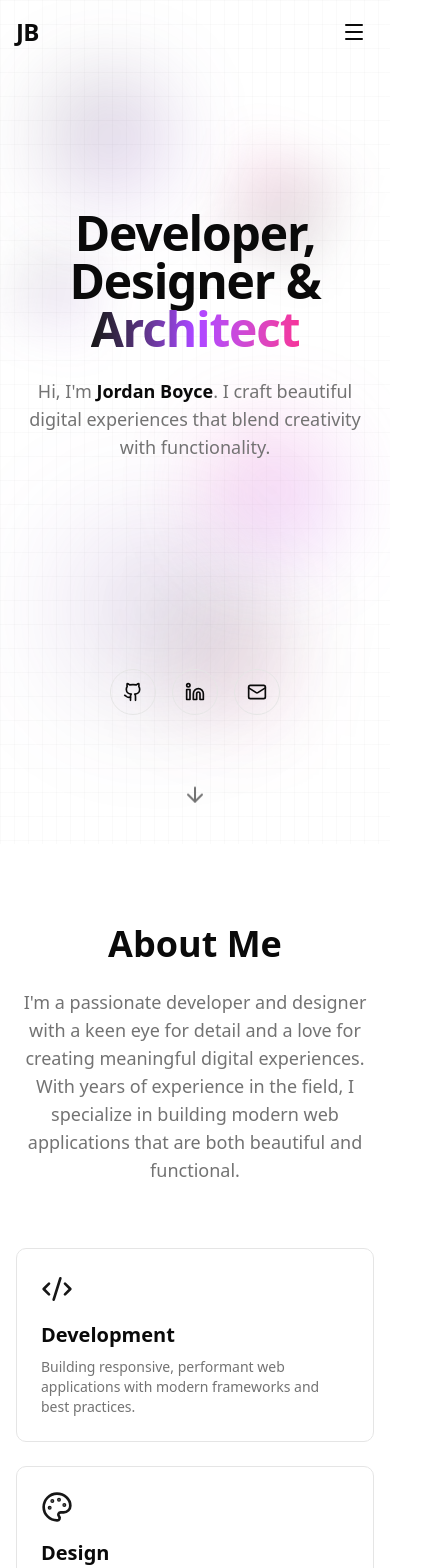
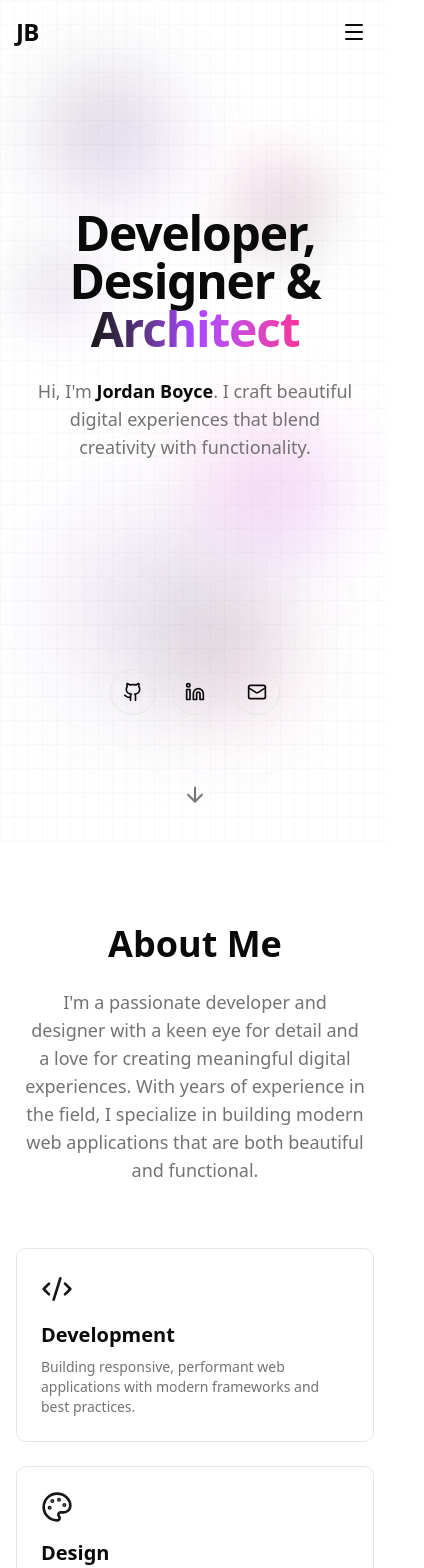
Before and after one commit to cyberlion-dev/cyberlion-portfolio, a Next.js app: page / in a window 390 px wide. Shown: the top 1568 px of the page, 424 px wide, since content can reach past the window. Built offline with nearby package versions, Linux system fonts and the light colour scheme.

Commit message:
fix responsive views

```diff
--- a/app/layout.tsx
+++ b/app/layout.tsx
@@ -26,9 +26,9 @@ export default function RootLayout({
   children: React.ReactNode;
 }>) {
   return (
-    <html lang="en" suppressHydrationWarning>
+    <html lang="en" suppressHydrationWarning className="overflow-x-hidden">
       <body
-        className={`${geistSans.variable} ${geistMono.variable} antialiased`}
+        className={`${geistSans.variable} ${geistMono.variable} antialiased overflow-x-hidden`}
       >
         <ThemeProvider
           attribute="class"
--- a/app/page.tsx
+++ b/app/page.tsx
@@ -10,7 +10,7 @@ export default function Home() {
   return (
     <>
       <Navigation />
-      <main className="min-h-screen">
+      <main className="min-h-screen overflow-x-hidden w-full">
         <Hero />
         <About />
         <Projects />
--- a/components/Navigation.tsx
+++ b/components/Navigation.tsx
@@ -75,13 +75,13 @@ export default function Navigation() {
 
   return (
     <nav
-      className={`fixed top-0 left-0 right-0 z-50 transition-all duration-300 ${
+      className={`fixed top-0 left-0 right-0 z-50 transition-all duration-300 overflow-x-hidden ${
         isScrolled
           ? "bg-background/80 backdrop-blur-md border-b border-border"
           : "bg-transparent"
       }`}
     >
-      <div className="container mx-auto px-4 sm:px-6 lg:px-8">
+      <div className="container mx-auto px-4 sm:px-6 lg:px-8 w-full max-w-full">
         <div className="flex items-center justify-between h-16 md:h-20">
           {/* Logo with Animated Extension */}
           <Link href="/" className="relative group">
--- a/components/sections/About.tsx
+++ b/components/sections/About.tsx
@@ -153,12 +153,12 @@ export default function About() {
   ];
 
   return (
-    <section ref={sectionRef} id="about" className="py-20 md:py-32 px-4 sm:px-6 lg:px-8">
-      <div className="container mx-auto max-w-6xl">
-        <h2 className="about-title text-4xl md:text-5xl font-bold text-center mb-6">
+    <section ref={sectionRef} id="about" className="py-20 md:py-32 px-4 sm:px-6 lg:px-8 overflow-hidden">
+      <div className="container mx-auto max-w-6xl w-full">
+        <h2 className="about-title text-4xl md:text-5xl font-bold text-center mb-6 break-words">
           About Me
         </h2>
-        <p className="about-description text-lg md:text-xl text-muted-foreground text-center max-w-3xl mx-auto mb-16">
+        <p className="about-description text-lg md:text-xl text-muted-foreground text-center max-w-3xl mx-auto mb-16 break-words px-2">
           I&apos;m a passionate developer and designer with a keen eye for detail and a love for creating
           meaningful digital experiences. With years of experience in the field, I specialize in
           building modern web applications that are both beautiful and functional.
--- a/components/sections/Contact.tsx
+++ b/components/sections/Contact.tsx
@@ -160,12 +160,12 @@ export default function Contact() {
   ];
 
   return (
-    <section ref={sectionRef} id="contact" className="py-20 md:py-32 px-4 sm:px-6 lg:px-8">
-      <div className="container mx-auto max-w-6xl">
-        <h2 className="contact-title text-4xl md:text-5xl font-bold text-center mb-6">
+    <section ref={sectionRef} id="contact" className="py-20 md:py-32 px-4 sm:px-6 lg:px-8 overflow-hidden">
+      <div className="container mx-auto max-w-6xl w-full">
+        <h2 className="contact-title text-4xl md:text-5xl font-bold text-center mb-6 break-words">
           Let&apos;s Work Together
         </h2>
-        <p className="text-lg md:text-xl text-muted-foreground text-center max-w-2xl mx-auto mb-16">
+        <p className="text-lg md:text-xl text-muted-foreground text-center max-w-2xl mx-auto mb-16 break-words px-2">
           Have a project in mind? I&apos;d love to hear about it. Drop me a message and let&apos;s create
           something amazing together.
         </p>
@@ -176,20 +176,20 @@ export default function Contact() {
               <Card key={index} className="contact-info-card">
                 <CardHeader>
                   <div className="flex items-center gap-4">
-                    <div className="p-3 rounded-full bg-primary text-primary-foreground">
+                    <div className="p-3 rounded-full bg-primary text-primary-foreground shrink-0">
                       {info.icon}
                     </div>
-                    <div>
+                    <div className="min-w-0 flex-1">
                       <CardTitle className="text-lg">{info.title}</CardTitle>
                       {info.link ? (
                         <a
                           href={info.link}
-                          className="text-muted-foreground hover:text-primary transition-colors"
+                          className="text-muted-foreground hover:text-primary transition-colors break-all text-sm"
                         >
                           {info.details}
                         </a>
                       ) : (
-                        <CardDescription>{info.details}</CardDescription>
+                        <CardDescription className="break-words">{info.details}</CardDescription>
                       )}
                     </div>
                   </div>
@@ -290,7 +290,7 @@ export default function Contact() {
                       <XCircle className="w-5 h-5 text-red-500 mt-0.5 shrink-0" />
                     )}
                     <p
-                      className={`text-sm ${
+                      className={`text-sm break-words ${
                         submitStatus === 'success' ? 'text-green-700 dark:text-green-300' : 'text-red-700 dark:text-red-300'
                       }`}
                     >
--- a/components/sections/Hero.tsx
+++ b/components/sections/Hero.tsx
@@ -112,13 +112,13 @@ export default function Hero() {
     <section
       ref={heroRef}
       id="home"
-      className="relative min-h-screen flex items-center justify-center px-4 sm:px-6 lg:px-8 pt-20 overflow-hidden"
+      className="relative min-h-screen flex items-center justify-center px-4 sm:px-6 lg:px-8 pt-20 overflow-hidden w-full"
     >
       {/* Grid Background */}
-      <div className="absolute inset-0 -z-10 h-full w-full bg-background bg-[linear-gradient(to_right,#8080800a_1px,transparent_1px),linear-gradient(to_bottom,#8080800a_1px,transparent_1px)] bg-[size:14px_24px]"></div>
+      <div className="absolute inset-0 -z-10 h-full w-full bg-background bg-[linear-gradient(to_right,#8080800a_1px,transparent_1px),linear-gradient(to_bottom,#8080800a_1px,transparent_1px)] bg-[size:14px_24px] overflow-hidden"></div>
 
       {/* Animated Floating Shapes */}
-      <div ref={shapesRef} className="absolute inset-0 -z-5 pointer-events-none">
+      <div ref={shapesRef} className="absolute inset-0 -z-5 pointer-events-none overflow-hidden">
         {/* Circle 1 */}
         <div className="absolute top-20 left-[10%] w-32 h-32 rounded-full bg-gradient-to-br from-primary/20 to-purple-500/20 blur-2xl" />
 
@@ -138,10 +138,10 @@ export default function Hero() {
         <div className="absolute top-[30%] left-[5%] w-20 h-20 rotate-12 bg-gradient-to-br from-primary/10 to-purple-500/10 blur-xl" />
       </div>
 
-      <div className="container mx-auto max-w-5xl text-center">
+      <div className="container mx-auto max-w-5xl text-center w-full px-2">
         <h1
           ref={titleRef}
-          className="text-5xl sm:text-6xl md:text-7xl lg:text-8xl font-bold tracking-tight mb-6"
+          className="text-5xl sm:text-6xl md:text-7xl lg:text-8xl font-bold tracking-tight mb-6 break-words"
         >
           Developer, Designer &<br />
           <span className="bg-gradient-to-r from-primary via-purple-500 to-pink-500 bg-clip-text text-transparent">
@@ -151,7 +151,7 @@ export default function Hero() {
 
         <p
           ref={subtitleRef}
-          className="text-lg sm:text-xl md:text-2xl text-muted-foreground max-w-2xl mx-auto mb-12"
+          className="text-lg sm:text-xl md:text-2xl text-muted-foreground max-w-2xl mx-auto mb-12 break-words px-2"
         >
           Hi, I&apos;m <span className="font-semibold text-foreground">Jordan Boyce</span>.
           I craft beautiful digital experiences that blend creativity with functionality.
--- a/components/sections/Projects.tsx
+++ b/components/sections/Projects.tsx
@@ -210,9 +210,9 @@ export default function Projects() {
   }, [activeCategory]);
 
   return (
-    <section ref={sectionRef} id="projects" className="py-20 md:py-32 px-4 sm:px-6 lg:px-8 bg-muted/50">
-      <div className="container mx-auto max-w-7xl">
-        <h2 className="projects-title text-4xl md:text-5xl font-bold text-center mb-12">
+    <section ref={sectionRef} id="projects" className="py-20 md:py-32 px-4 sm:px-6 lg:px-8 bg-muted/50 overflow-hidden">
+      <div className="container mx-auto max-w-7xl w-full">
+        <h2 className="projects-title text-4xl md:text-5xl font-bold text-center mb-12 break-words">
           Featured Projects
         </h2>
 
@@ -254,7 +254,7 @@ export default function Projects() {
               </div>
               <CardHeader>
                 <div className="flex items-start justify-between gap-2">
-                  <CardTitle className={project.featured ? 'text-primary' : ''}>
+                  <CardTitle className={`break-words ${project.featured ? 'text-primary' : ''}`}>
                     {project.title}
                   </CardTitle>
                   {project.isPrivateRepo && (
@@ -264,7 +264,7 @@ export default function Projects() {
                     </Badge>
                   )}
                 </div>
-                <CardDescription>{project.description}</CardDescription>
+                <CardDescription className="break-words">{project.description}</CardDescription>
                 {project.role && (
                   <div className="mt-2">
                     <Badge variant="secondary" className="text-xs">
```
